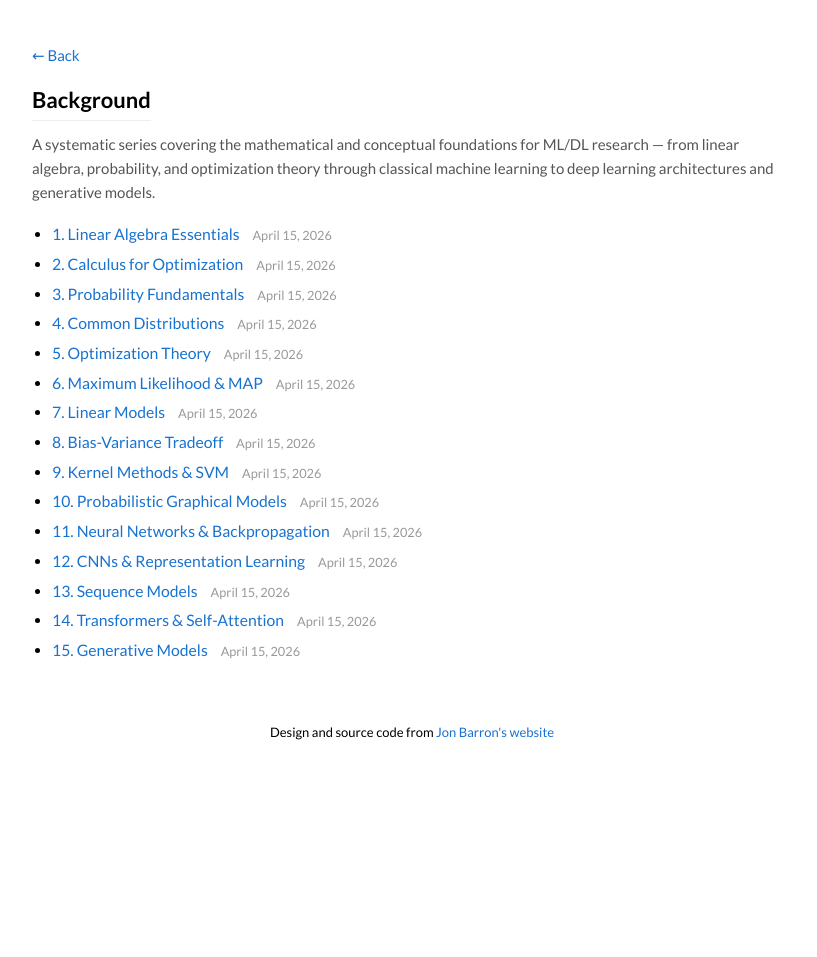
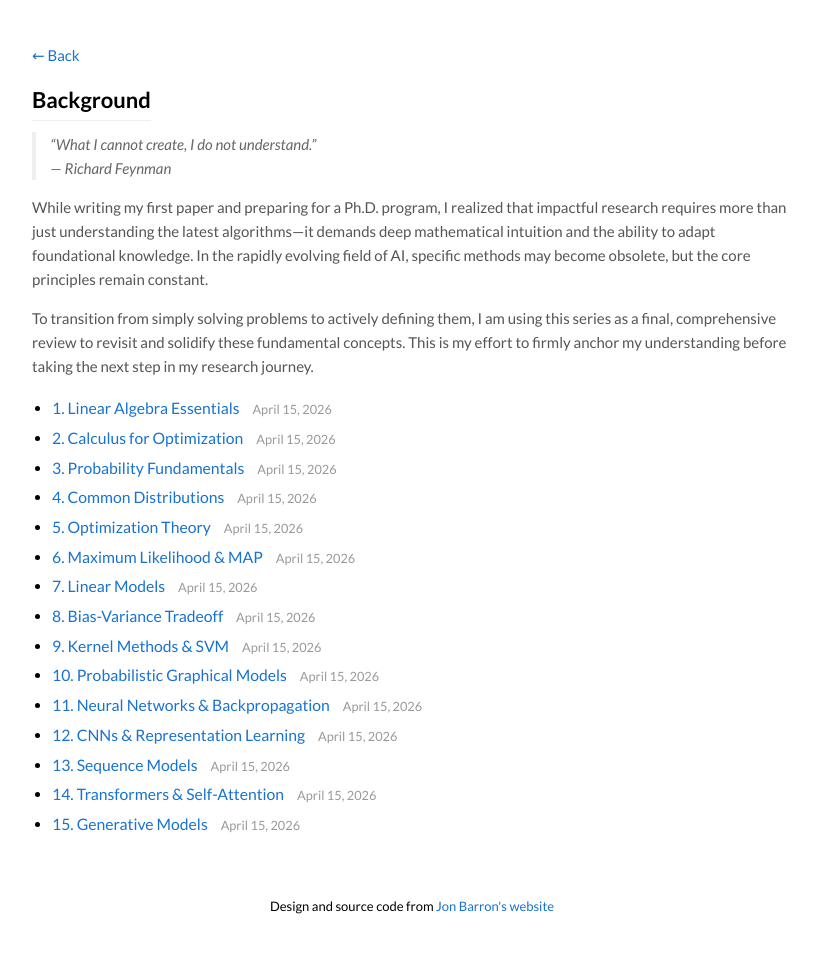
Before and after one commit to yh-lee01/yh-lee01.github.io, a Jekyll site: the page built from topics/background.md, in a window 1280 px wide. Shown: the whole page, without its empty margins (228-1045 px from the left). Built offline with Jekyll 4.4.1, drawn with Linux system fonts in a browser that asks for light colours; before the commit the page ends 900 px from its top, so only the background shows below that.

Commit message:
Refine background topic introduction text

```diff
--- a/topics/background.md
+++ b/topics/background.md
@@ -5,4 +5,9 @@ topic_category: "background"
 permalink: /topics/background/
 ---
 
-A systematic series covering the mathematical and conceptual foundations for ML/DL research — from linear algebra, probability, and optimization theory through classical machine learning to deep learning architectures and generative models.
+> *"What I cannot create, I do not understand."*
+> — Richard Feynman
+
+While writing my first paper and preparing for a Ph.D. program, I realized that impactful research requires more than just understanding the latest algorithms—it demands deep mathematical intuition and the ability to adapt foundational knowledge. In the rapidly evolving field of AI, specific methods may become obsolete, but the core principles remain constant.
+
+To transition from simply solving problems to actively defining them, I am using this series as a final, comprehensive review to revisit and solidify these fundamental concepts. This is my effort to firmly anchor my understanding before taking the next step in my research journey.
```
